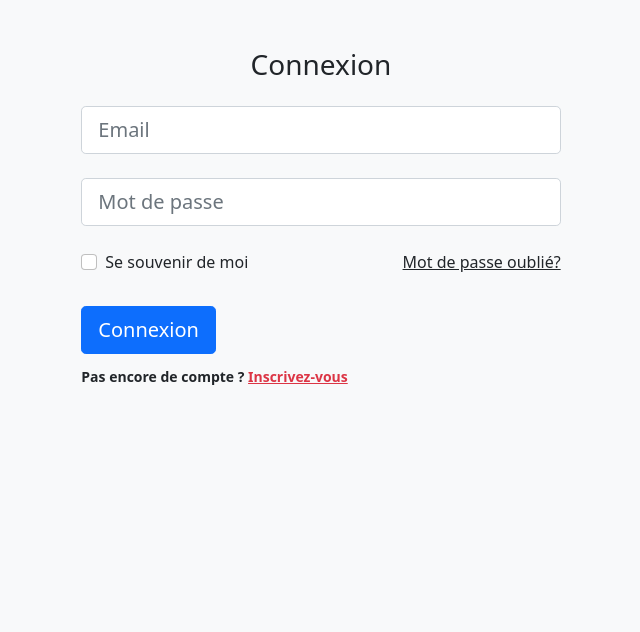
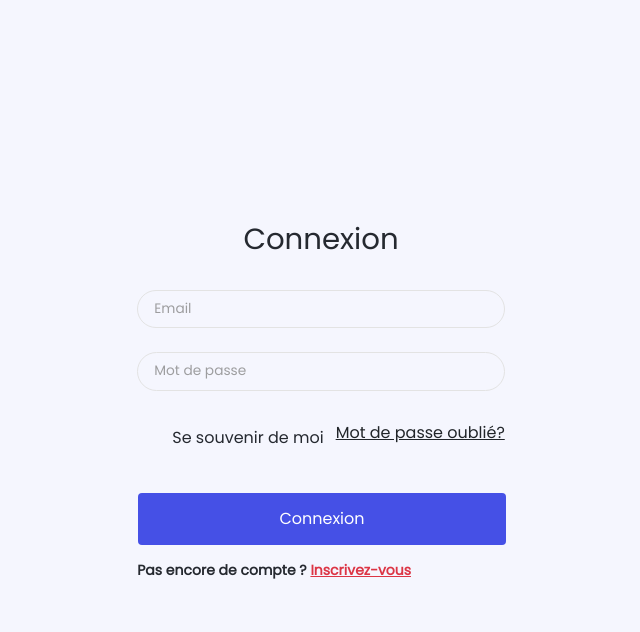
Before and after one commit to keeev90/THP_Front_Atomic-Design_1-, a plain HTML site: page login.html in a window 1280 px wide. Shown: the whole page, without its empty margins (319-959 px from the left). Drawn offline with nearby package versions, Linux system fonts and the light colour scheme.

Commit message:
maj suite corrections

```diff
--- a/css/ui-kit.css
+++ b/css/ui-kit.css
@@ -1910,3 +1910,22 @@ ol, ul, dl {
   border-radius: 50%;
   padding-top: 15px;
 }
+
+/* Global Wrapper */
+.global-wrapper {
+  width: 100%;
+  height: 100vh;
+  display: flex;
+  justify-content: center;
+  align-items: center;
+}
+
+.remember-me-div {
+  display: flex;
+  align-items: center;
+  justify-content: center;
+}
+
+.remember-me-div label {
+  margin-right: 12px;
+}
--- a/login.html
+++ b/login.html
@@ -15,11 +15,14 @@
     <!-- Google fonts-->
     <link href="https://fonts.googleapis.com/css?family=Poppins" rel="stylesheet" />
     <link href="https://fonts.googleapis.com/css?family=Montserrat&display=swap" rel="stylesheet" />
+    <!-- UI Kit CSS -->
+    <link href="./css/ui-kit.css" rel="stylesheet" />
   </head>
   <body class="p-0 bg-light">
+    <div class="global-wrapper">
       <!-- Login form -->
       <form class="row align-items-center justify-content-center p-5">
-      <div class="col-5">
+        <div class="col">
           <!-- Title -->
           <div class="text-center mb-4">
             <h1 class="h3">Connexion</h1>
@@ -35,7 +38,7 @@
             <input type="password" id="form3Example4" class="form-control form-control-lg"
               placeholder="Mot de passe" />
           </div>
-        <div class="d-flex justify-content-between align-items-center">
+          <div class="remember-me-div">
             <!-- Checkbox -->
             <div class="form-check mb-0">
               <input class="form-check-input me-2" type="checkbox" value="" id="form2Example3" />
@@ -47,11 +50,12 @@
             <a href="#!" class="text-body">Mot de passe oublié?</a>
           </div>
           <div class="text-center text-lg-start mt-4 pt-2">
-          <button type="button" class="btn btn-primary btn-lg btn-block">Connexion</button>
+            <button type="button" class="btn btn-primary btn-lg btn-block connexion-btn">Connexion</button>
             <p class="small fw-bold mt-2 pt-1 mb-0">Pas encore de compte ? <a href="#!" class="link-danger">Inscrivez-vous</a></p>
           </div>
         </div>
       </form>
+    </div>
       <!-- Optional JavaScript to put just before </body> -->
       <!-- jQuery first, then Popper.js, then Bootstrap JS -->
       <script src="https://code.jquery.com/jquery-3.4.1.slim.min.js" integrity="sha384-J6qa4849blE2+poT4WnyKhv5vZF5SrPo0iEjwBvKU7imGFAV0wwj1yYfoRSJoZ+n" crossorigin="anonymous"></script>
```
Lines whose indentation alone changed are shown as unchanged.
